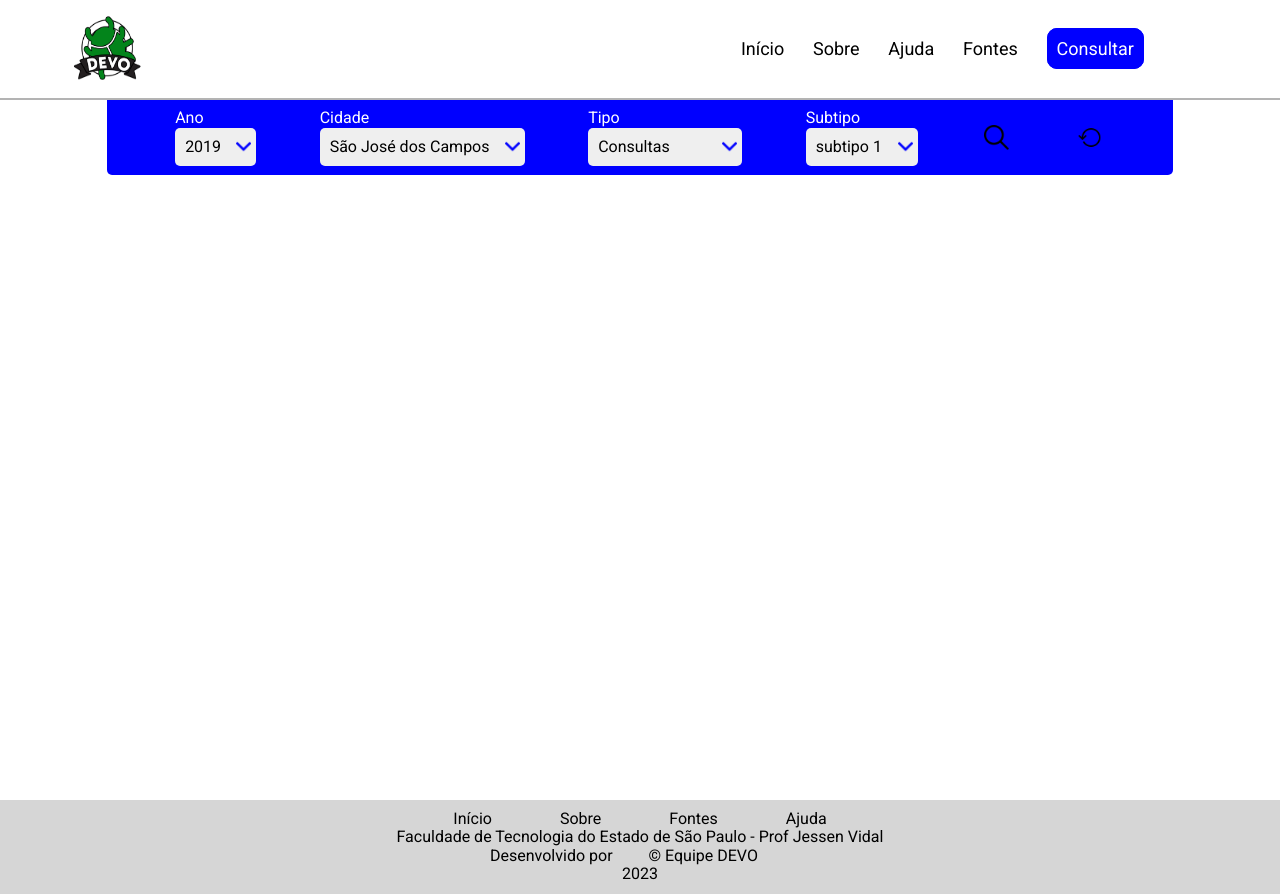
After one commit to equipedevo/API_1, a Flask app: page /consulta in a window 1280 px wide. The commit adds this page. Run offline with Flask 2, Linux system fonts and the light colour scheme.

Commit message:
Inicio da página 'consulta' e filtro de dados

```diff
--- a/src/TableToGraph.py
+++ b/src/TableToGraph.py
@@ -2,7 +2,6 @@ import matplotlib.pyplot as plt
 import pandas as pd
 
 import io
-import base64
 
 class Table :
     def __init__(self,
@@ -32,7 +31,7 @@ class Table :
         labels = []
 
         j = 0
-        for i in range(0, len(dataFrame.values), lineStep): # 13):
+        for i in range(0, len(dataFrame.values), lineStep):
             if j > columns:
                 break
             j += 1
--- a/src/app.py
+++ b/src/app.py
@@ -1,9 +1,7 @@
 from flask import Flask, render_template
+# import TableToGraph
 
 app = Flask(__name__)
-
-# import testeGrafico
-import TableToGraph
 
 # procedimentos = TableToGraph.Table("Procedimentos SJC", "ano", "quantidade", "./tables/Procedimentos/Sao Jose dos Campos.csv", 4, 13)
 # procedimentos.SaveFig("./static/img/", "grafico procedimentos sjc.svg")
@@ -11,3 +9,18 @@ import TableToGraph
 @app.route("/")
 def index():
     return render_template("index.html")
+
+@app.route("/consulta")
+def consulta():
+    return render_template("consulta.html",
+    anos=["2019", "2020", "2021", "2022"],
+    cidades=[
+        { "name": "sjc", "value": "São José dos Campos" },
+        { "name": "jacarei", "value": "Jacareí" },
+        { "name": "taubate", "value": "Taubaté" }],
+    tipos=[
+        { "name": "consultas", "value": "Consultas" },
+        { "name": "internacoes", "value": "Internações" },
+        { "name": "procedimentos", "value": "Procedimentos" },
+        { "name": "tratamentos", "value": "Tratamentos" }],
+    subtipos=["subtipo 1", "subtipo 2", "subtipo 3"])
--- /dev/null
+++ b/src/static/css/consulta.css
@@ -0,0 +1,52 @@
+#filtro{
+    background-color: #00f;
+
+    display: flex;
+    align-items: center;
+    justify-content: space-evenly;
+
+    height: 75px;
+
+    border-radius: 0 0 5px 5px;
+}
+
+#filtro input{
+    width: 30px;
+    height: 30px;
+}
+
+#filtro input{
+    background-color:#00f;
+    padding: 2.5px;
+    border-radius: 5px;
+}
+
+#filtro input:hover{
+    color: #000000;
+    background-color: #ffffff;
+}
+
+.dropdown{
+    display: flex;
+    flex-direction: column;
+    align-items: flex-start;
+    justify-content: center;
+}
+
+.dropdown label{
+    color: white;
+}
+
+.dropdown select{
+    appearance: none;
+    -moz-appearance: none;
+    -webkit-appearance: none;
+
+    padding: 10px 35px 10px 10px;
+    border-radius: 5px;
+
+    background-image: url("../img/dropdown arrow.png");
+    background-repeat: no-repeat;
+    background-position: calc(100% - 5px) center;
+    background-size: 15px;
+}
--- a/src/static/css/index.css
+++ b/src/static/css/index.css
@@ -2,6 +2,8 @@
     display: flex;
 
     align-items: center;
+
+    margin-top: 10px;
 }
 
 .conteudo{
--- a/src/templates/base.html
+++ b/src/templates/base.html
@@ -29,8 +29,8 @@
         </div>
         <div class="col-9">
             <ul>
-                <li><a href="#Home">Início</a></li>
-                <li><a href="#Sobre">Sobre</a></li>
+                <li><a href="/">Início</a></li>
+                <li><a href="sobre">Sobre</a></li>
                 <li><a href="#Ajuda">Ajuda</a></li>
                 <li><a href="#Fontes">Fontes</a></li>
                 <li><a href="consulta" id="btn-consultar">Consultar</a></li>
--- /dev/null
+++ b/src/templates/consulta.html
@@ -0,0 +1,50 @@
+{% extends "base.html" %}
+
+{% block estilo %}
+    <link rel="stylesheet" href="./static/css/consulta.css">
+{% endblock %}
+
+{% block conteudo %}
+    <main>
+        <div class="row">
+            <div class="col-1"></div>
+            <form class="col-10" id="filtro" method="POST" action="{{ url_for('consulta') }}">
+                <div class="dropdown">
+                        <label for="ano">Ano</label>
+                        <select name="ano" id="ano">
+                        {% for a in anos %}
+                            <option value="{{ a }}">{{ a }}</option>
+                        {% endfor %}
+                        </select>
+                </div>
+                <div class="dropdown">
+                        <label for="cidade">Cidade</label>
+                        <select name="cidade" id="cidade">
+                        {% for c in cidades %}
+                            <option value="{{ c.name }}">{{ c.value }}</option>
+                        {% endfor %}
+                        </select>
+                </div>
+                <div class="dropdown">
+                        <label for="tipo">Tipo</label>
+                        <select name="tipo" id="tipo">
+                        {% for t in tipos %}
+                            <option value="{{ t.name }}">{{ t.value }}</option>
+                        {% endfor %}
+                        </select>
+                </div>
+                <div class="dropdown">
+                        <label for="subtipo">Subtipo</label>
+                        <select name="subtipo" id="subtipo">
+                        {% for s in subtipos %}
+                            <option value="{{ s }}">{{ s }}</option>
+                        {% endfor %}
+                        </select>
+                </div>
+                <input type="image" src="./static/img/magnifying glass.png">
+                <input type="image" src="./static/img/rewind.png">
+            </form>
+            <div class="col-1"></div>
+        </div>
+    </main>
+{% endblock %}
```
Also changed, not shown: src/static/img/dropdown arrow.png (added), src/static/img/magnifying glass.png (added), src/static/img/rewind.png (added).
